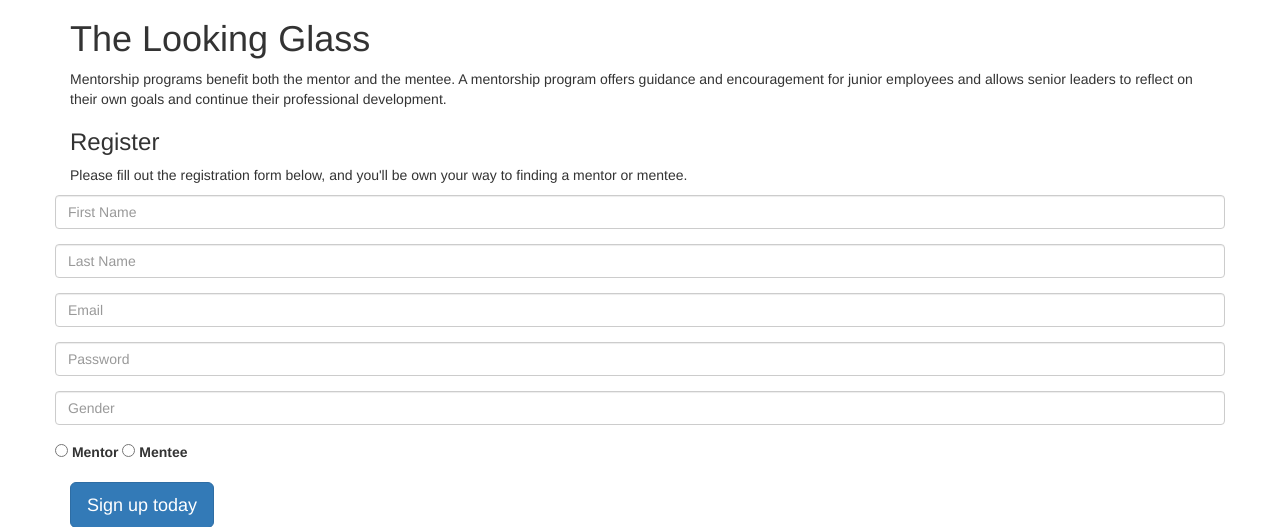
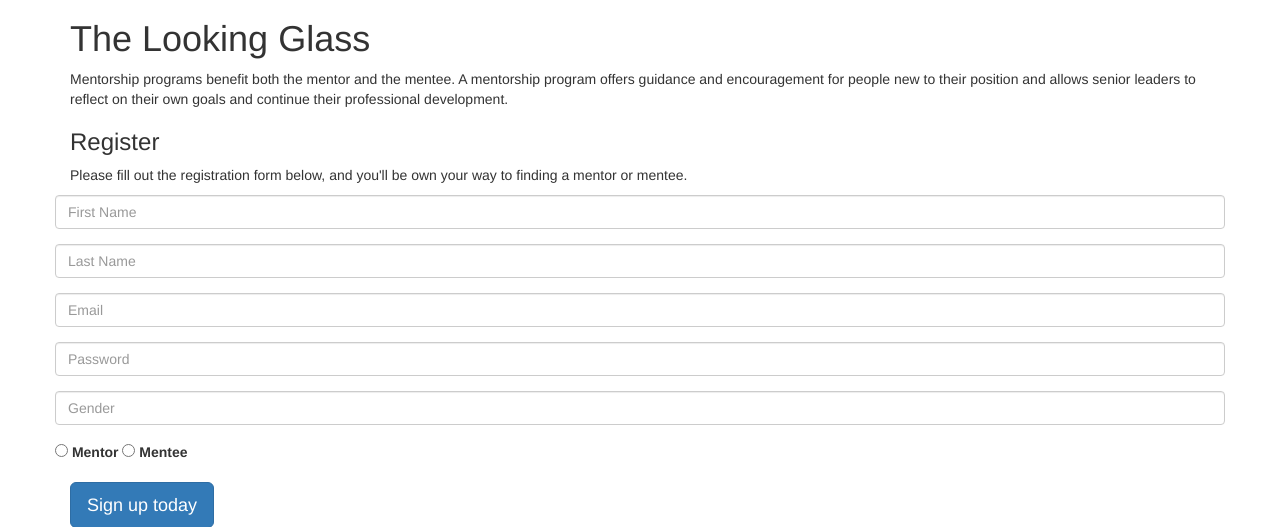
Before and after one commit to vivianhoang/the_looking_glass, a Flask app: page / in a window 1280 px wide. Shown: the part 51-578 px from the top of the page. Run offline with Flask 2, Linux system fonts and the light colour scheme; some libraries are stand-ins or nearby versions.

```diff
--- a/templates/index.html
+++ b/templates/index.html
@@ -11,7 +11,7 @@
     </style>
     <div class="container">
         <h1>The Looking Glass</h1>
-        <p>Mentorship programs benefit both the mentor and the mentee. A mentorship program offers guidance and encouragement for junior employees and allows senior leaders to reflect on their own goals and continue their professional development. </p>
+        <p>Mentorship programs benefit both the mentor and the mentee. A mentorship program offers guidance and encouragement for people new to their position and allows senior leaders to reflect on their own goals and continue their professional development. </p>
 
         <h3>Register</h3>
 
@@ -48,4 +48,5 @@
         </form>
     </div>
 
+
 {% endblock %}
```
